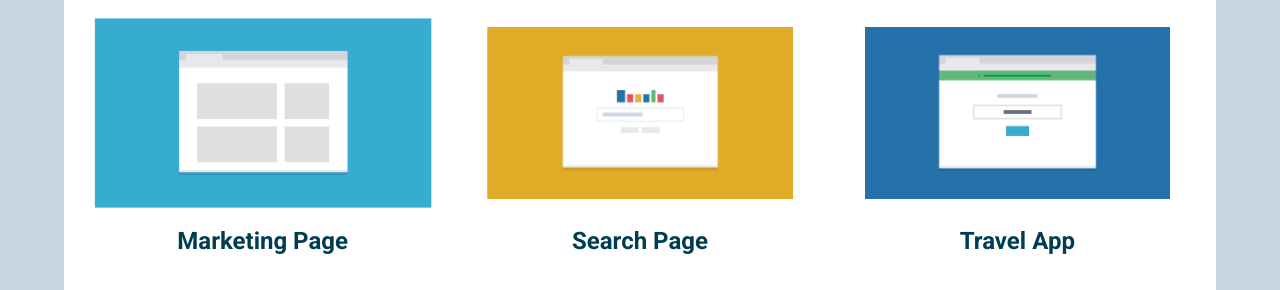
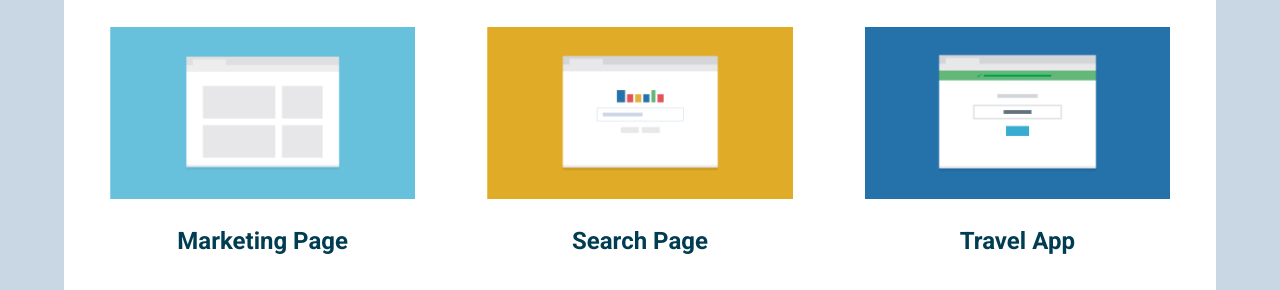
Before and after one commit to amandajpierce/techdegree-project-2, a plain HTML site: page index.html in a window 1280 px wide. In both pictures the pointer is over the picture 262 px from the left and 619 px from the top of the page. Shown: the part 507-797 px from the top of the page. Drawn offline with nearby package versions, Linux system fonts and the light colour scheme; a web font is replaced by a local one.

Commit message:
New Hover State

```diff
--- a/css/styles.css
+++ b/css/styles.css
@@ -170,7 +170,7 @@ section {
 
 
     .portfolio-pic:hover {
-        transform: scale(1.1);
+        opacity: .75;
     }
 
     #biotext {
```
